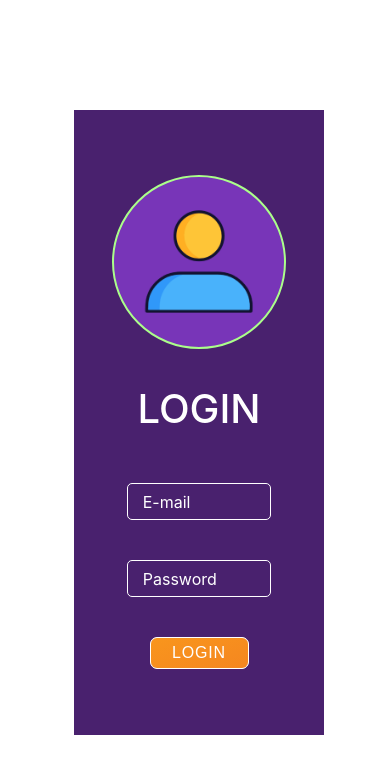
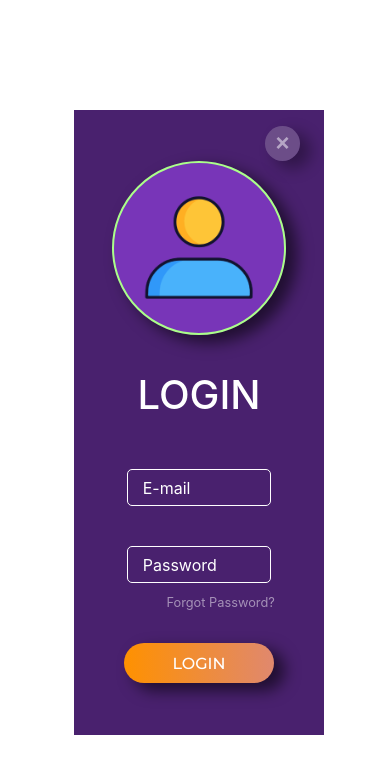
Before and after one commit to JohnBorges52/TypeWhat, a React (Create React App) app in the folder guesswhat-front/: page /login in a window 390 px wide. Shown: the top 774 px of the page. Built offline with nearby package versions, Linux system fonts and the light colour scheme.

Commit message:
add responsiveness to login page

```diff
--- a/guesswhat-front/src/components/Login.jsx
+++ b/guesswhat-front/src/components/Login.jsx
@@ -1,14 +1,19 @@
 import React from 'react'
 import'../styles/login.scss'
 import'../styles/register.scss'
+import'../styles/mainpage.scss'
 
 
 
-export default function Login() {
+export default function Login(props) {
+
+
+
   return (
     <div className="login-wrapper">
 
     <div className='login-container'>
+      <button className='close-btn' onClick={props.onCloseLogin}> ×</button>
     <div className='profile-gif'></div>
     <span className='span-title'>Login</span>
 
@@ -23,12 +28,15 @@ export default function Login() {
 
     <input className='form--input' type="password" placeholder=" " name="password" required />
     <label className="form--label" >Password</label>
+     <a className='forgotPsw' href='#'>Forgot Password?</a>
+
 
     </div>
 
     <div className='login-btn-container'>
 
-    <button  className='btn-link' href="/login"> LOGIN </button>
+
+    <button  className='btn-login-registration' href="/login"> LOGIN </button>
     </div>
 
 
--- a/guesswhat-front/src/components/MainPage.jsx
+++ b/guesswhat-front/src/components/MainPage.jsx
@@ -1,4 +1,4 @@
-import React from 'react'
+import React, { useEffect } from 'react'
 import'../styles/mainpage.scss'
 import { FontAwesomeIcon } from '@fortawesome/react-fontawesome'
 import { faFeather } from '@fortawesome/free-solid-svg-icons'
@@ -16,9 +16,22 @@ export default function MainPage() {
 
     let element = document.getElementById("blur-container");
     element.classList.add("blured-container");
+    setLoginOpen(true)
 
 
   }
+  const removeLoginClass = () => {
+
+    let element = document.getElementById("blur-container");
+    element.classList.remove("blured-container");
+    setLoginOpen(false)
+
+  }
+
+  useEffect(() => {
+    setLoginOpen(false)
+  },[])
+
 
 
   return (
@@ -77,7 +90,7 @@ export default function MainPage() {
           </div>
           <div className='content-container-left-subtext-links'>
             <a  className='a-link-login btn-login' onClick={()=>{addLoginClass()}} > Login now</a>
-            <a  className='a-link-login btn-register'> Register here </a>
+            <a  className='a-link-login btn-register' href='/register'> Register here </a>
           </div>
 
         </div>
@@ -93,11 +106,8 @@ export default function MainPage() {
 
         <div className='content-container-right'>
           <div className='triangle'>
-
           </div>
           <div className='triangle-behind'> </div>
-
-
 
         </div>
 
@@ -105,13 +115,17 @@ export default function MainPage() {
 
     </div>
 
+</div>
  {/* --------------LOGIN---------------------------- */}
- {loginOpen && <Login/>}
+ {loginOpen && <Login
+ onCloseLogin={()=> {
+  removeLoginClass()
+ }}
+ />}
 
 
 
 
-</div>
  </>
   )
 }
--- a/guesswhat-front/src/components/Register.jsx
+++ b/guesswhat-front/src/components/Register.jsx
@@ -31,12 +31,7 @@ export default function Register() {
       setErrorMessage("Password does not match")
       console.log("Password does not match!")
     }
-
-
   }
-
-
-
 
   return (
     <div className='bg-register-container'>
@@ -72,7 +67,7 @@ export default function Register() {
 
     <div className='register-btn-container'>
 
-    <button className='btn-link' href="/register" onClick={(e)=>{onSubmit(e)}}><i></i> REGISTER </button>
+    <button className='btn-login-registration' href="/register" onClick={(e)=>{onSubmit(e)}}> REGISTER </button>
     </div>
 
     </div>
--- a/guesswhat-front/src/styles/login.scss
+++ b/guesswhat-front/src/styles/login.scss
@@ -24,6 +24,8 @@
   background-position: center;
   background-repeat: no-repeat;
   background-size: cover;
+  box-shadow: rgba(0, 0, 0, 0.56) 10px 7px 15px 1px;
+
 
 }
 
@@ -31,6 +33,7 @@
   width: 100%;
   min-width: 250px;
   height: 100vh;
+  min-height: 625px;
   // background-image: linear-gradient(-20deg, #49216e 0%, #7835b8 50%, #9941ec 100% );
   background-color: #49216e;
   border: 4px solid #ffffff;
@@ -39,6 +42,32 @@
   justify-content: center;
   margin: auto ;
   align-items: center;
+
+  .close-btn{
+    // border: 1px solid white;
+    border: none;
+    background-color: rgba(226, 226, 226, 0.384);
+    color: rgb(255, 255, 255);
+    font-weight: 600;
+    border-radius: 50%;
+    width: 35px;
+    height: 35px;
+    text-align: center;
+    position: absolute;
+    top: 20px;
+    right: 20px;
+    cursor: pointer;
+    font-size: 1.5em;
+    opacity: 0.6;
+    box-shadow: rgba(0, 0, 0, 0.56) 10px 7px 15px 1px;
+
+
+    &:hover{
+      background-color: rgba(255, 145, 0, 0.788);
+      opacity: 1;
+    }
+
+  }
 
 
 }
@@ -62,5 +91,51 @@
 .login-btn-container{
   width: 100%;
   display: flex;
+  flex-direction: column;
   justify-content: center;
+  align-items: center;
 }
+
+.forgotPsw{
+  position: absolute;
+  color: white;
+  font-size: 0.8em;
+  right: 3vw;
+  bottom: -3.2vh;
+  opacity: 0.5;
+
+
+  &:hover{
+    opacity: 1;
+
+  }
+}
+.btn-login-registration{
+  width: 150px;
+  min-width: 100px;
+  height: 40px;
+  display: flex;
+  align-items: center;
+  justify-content: center;
+  border-radius: 20px;
+  border: none;
+  font-family: 'Montserrat', sans-serif;
+  background-image: linear-gradient(to right, rgb(255, 145, 0), rgb(224, 136, 110)) ;
+  box-shadow: rgba(0, 0, 0, 0.56) 10px 7px 15px 1px;
+  color: rgb(255, 255, 255);
+  font-weight: 500;
+  cursor: pointer;
+  margin-top: 40px;
+  font-size: 1em;
+
+  &:hover{
+  background-image: linear-gradient(to right, rgb(255, 145, 0), rgb(248, 167, 142)) ;
+
+    }
+
+
+
+
+
+
+}
--- a/guesswhat-front/src/styles/mainpage.scss
+++ b/guesswhat-front/src/styles/mainpage.scss
@@ -1,6 +1,4 @@
 .bg-home-container{
-
-
     min-height: 100vh;
     max-width: 100%;
     overflow-x: hidden;
@@ -10,17 +8,11 @@
     background-size: 2000px 1000px;
     background-position: -500px 0;
     animation: background 40s infinite alternate linear;
-
-
-
-
 }
-
 
 .blured-container{
   filter: blur(4px);
 }
-
 
 .mainpage--container{
   margin: 7.5vh auto;
@@ -65,11 +57,9 @@
         padding-right: 10px;
       }
     }
+  }
+}
 
-  }
-
-
-}
 .content-container {
   width: calc(100% - 40px);
   height: 85%;
@@ -87,7 +77,6 @@
     gap: 20px;
 
     .content-container-left-text{
-
       span{
         margin: 0;
         color: rgb(35, 100, 175);
@@ -101,7 +90,6 @@
         margin: 0;
         font-family: 'Montserrat', sans-serif;
         font-weight: 800;
-        // font-size: min(max(1.5em, 4vw), 3.5em);
 
       }
 
@@ -110,9 +98,7 @@
         font-family: 'Montserrat', sans-serif;
         font-weight: 400;
         margin: 0;
-
       }
-
     }
 
     .content-container-left-subtext{
@@ -129,9 +115,7 @@
         font-size: 1em;
         font-family: 'Montserrat', sans-serif;
         font-weight: 300;
-
       }
-
     }
     .content-container-left-subtext-links{
       display: flex;
@@ -158,21 +142,24 @@
         box-shadow: rgba(0, 0, 0, 0.56) 10px 7px 15px 1px;
         color: rgb(241, 235, 235);
         font-weight: 500;
+        cursor: pointer;
+
 
         &:hover{
         background-image: linear-gradient(to right, rgb(66, 35, 151), rgb(131, 91, 243)) ;
         }
       }
       .btn-register{
-        border: 2px solid rgb(111, 111, 211);
+        border: 2px solid rgba(255, 145, 0, 0.329);
         color: rgb(241, 235, 235);
         box-shadow: rgba(0, 0, 0, 0.56) 10px 7px 15px 1px;
 
 
         &:hover{
-        border: 2px solid rgb(70, 70, 212);
+        border: 2px solid rgb(255, 145, 0);
         font-weight: 500;
-        background-color: rgb(35, 100, 175);
+        background-image: linear-gradient(to right, rgb(255, 145, 0), rgb(224, 136, 110)) ;
+
 
 
         }
@@ -339,21 +326,17 @@
         list-style: none;
         text-transform: uppercase;
         height: 100%;
-          display: flex;
-          align-items: center;
-         transition: all 0.1s;
-
-
-
-
-
+        display: flex;
+        align-items: center;
+        transition: all 0.1s;
 
       }
 
       li:hover{
         font-weight: 500;
-        border-top: 2px solid white;
-        border-bottom: 2px solid white;
+        border-top: 2px solid rgb(255, 192, 109);
+        border-bottom: 2px solid rgb(255, 192, 109);
+
       }
 
       .small-Li{
--- a/guesswhat-front/src/styles/register.scss
+++ b/guesswhat-front/src/styles/register.scss
@@ -32,13 +32,11 @@
 .register-h1{
   color: white;
   margin: auto;
-  font-size: 10em;
+  font-size: 10vw;
   text-align: center;
   padding-top: 50px;
 
 }
-
-
 
 .register-container {
   width: 35%;
@@ -48,14 +46,15 @@
   display: flex;
   flex-direction: column;
   justify-content: center;
-  // margin: 0 0 0 auto;
   align-items: center;
-  transition: 1000ms;
+  transition: 400ms;
 }
 
 .registration-profile-gif{
-  width: 250px;
-  height: 250px;
+  width: 14vw;
+  height: 14vw;
+  min-width: 205px;
+  min-height: 205px;
   border: 1px solid white;
   border-radius: 50%;
   margin-bottom: 50px;
@@ -141,7 +140,7 @@
 }
 
 .btn-link{
-  margin-top: 20px;
+  margin-top: 40px;
   cursor: pointer;
   width: 20%;
   min-width: 99px;
@@ -181,3 +180,33 @@
   animation: rotate 1.5s linear infinite;
   transform: rotate(220deg);
 }
+
+@media only screen and (max-width: 800px) {
+
+  .register-container {
+    width: 100vw;
+    height: 50vh;
+    margin-top: 25vh;
+    background-color: transparent;
+    position: absolute;
+    border: none;
+    z-index: 2;
+
+
+  }
+  .registration-profile-gif{
+    width: 12vw;
+    height: 12vw;
+    min-width: 150px;
+    min-height: 150px;
+  }
+  .pic-register-page{
+    width: 100%;
+    background-size: cover;
+  }
+
+.register-h1{
+  display: none;
+}
+
+}
```
